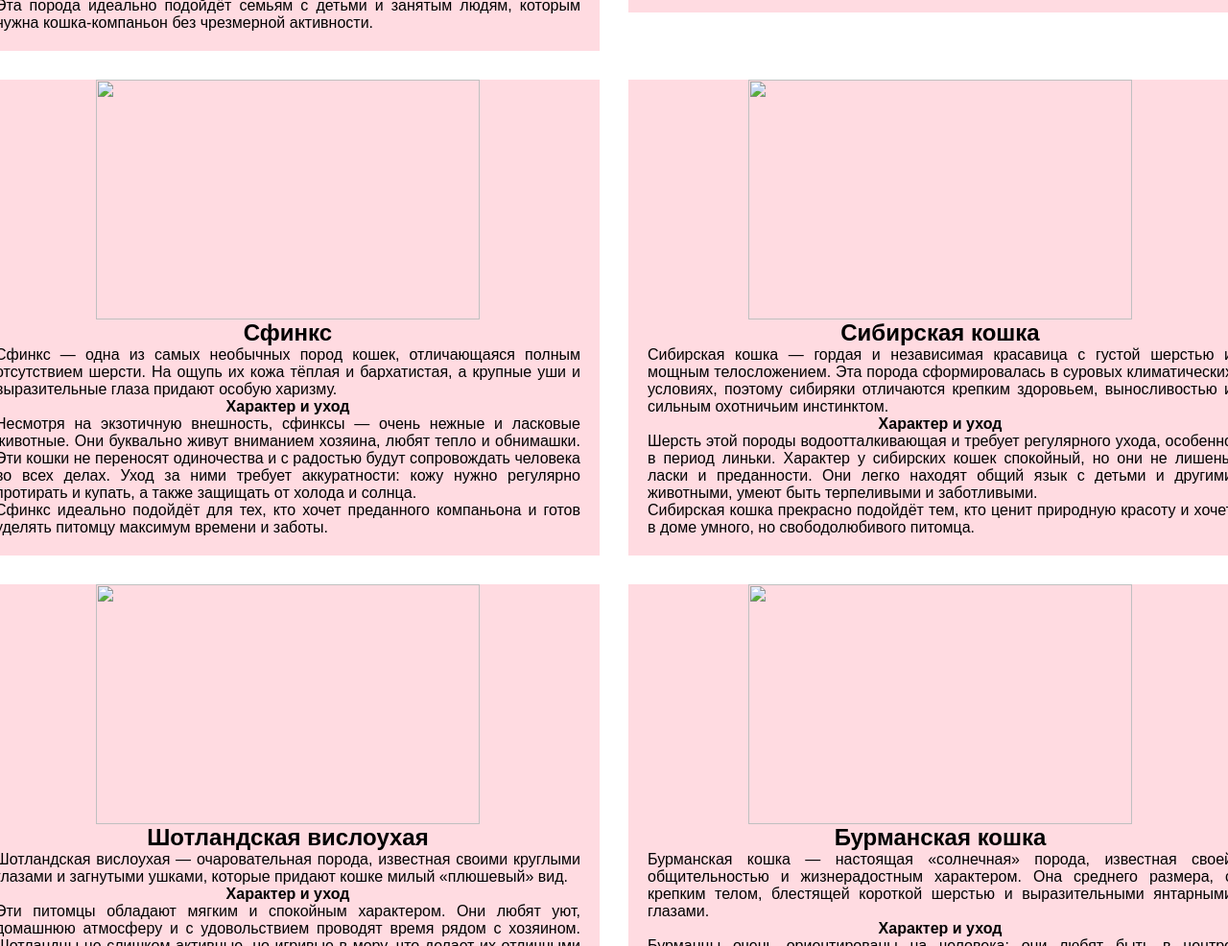
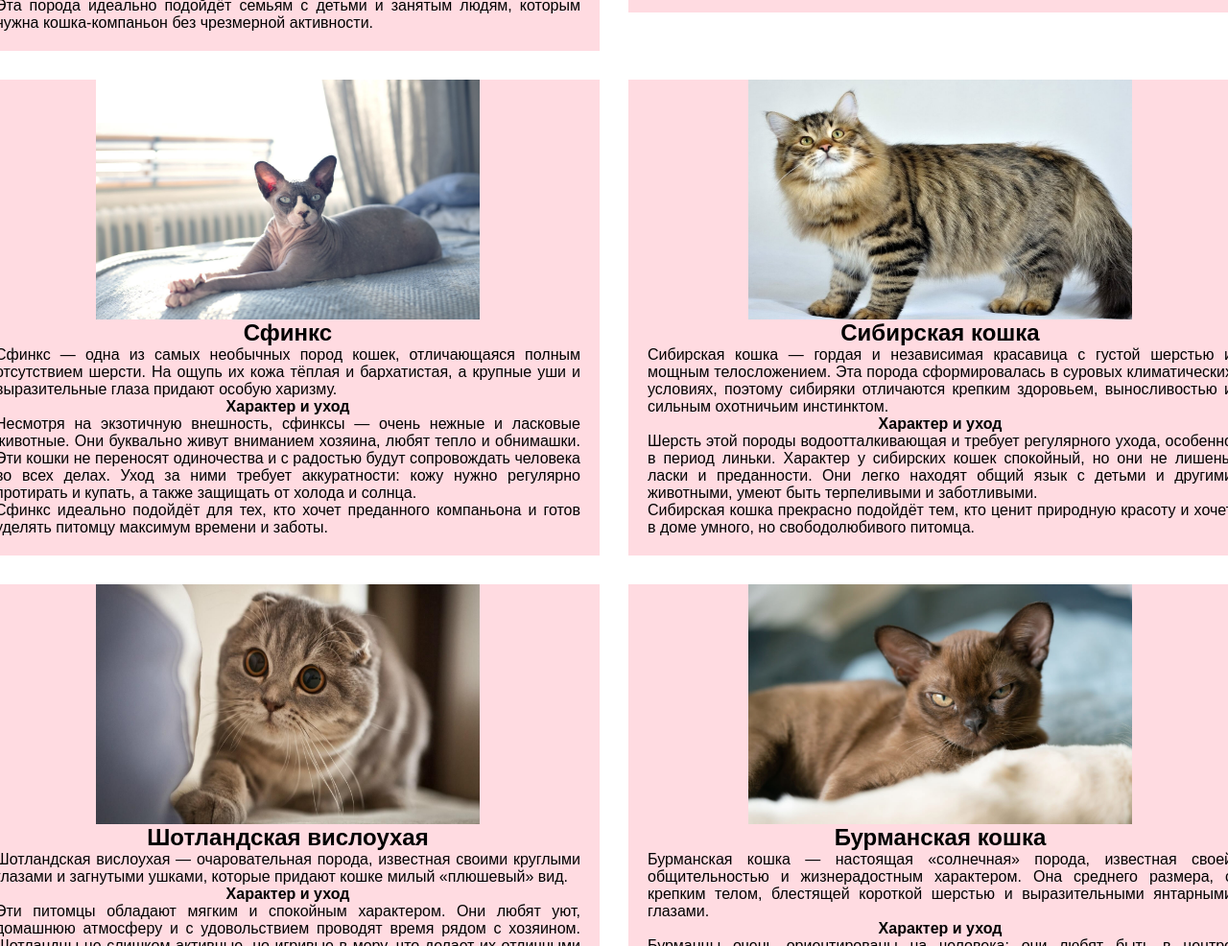
Before and after one commit to MolodoiPancake/111, a plain HTML site: page index.html in a window 1280 px wide. Shown: the part 1814-2800 px from the top of the page at 96% size. Drawn offline with Linux system fonts and the light colour scheme.

Commit message:
Add files via upload

```diff
--- a/index.html
+++ b/index.html
@@ -4,7 +4,6 @@
     <meta charset="UTF-8">
     <meta name="viewport" content="width=device-width, initial-scale=1.0">
     <title>Какую породу кошек выбрать? Советы будещим хозяевам</title>
-    <link rel="stylesheet" href="style.css">
     <style>
 * {
     margin: 0;
@@ -17,7 +16,7 @@ body {
     ;
 }
 .info {
-    background-image: url('image/pexels-francesco-ungaro-96938.jpg');
+    background-image: url('pexels-francesco-ungaro-96938.jpg');
     background-size: cover;                  /* растянуть на весь экран */
     background-position: center;             /* центрировать */
     background-repeat: no-repeat;            /* не повторять */
@@ -161,7 +160,7 @@ body {
         </section>
         <section class="cat2" style="background-color: rgb(255, 219, 225);">
             <div class="cat2_text">
-                <img src="image/cat2.jpg" alt="" style="width: 400px; height: 250px;">
+                <img src="cat2.jpg" alt="" style="width: 400px; height: 250px;">
                 <h2     >Мейн-кун</h2>
                 <p>Мейн-кун — настоящий великан среди домашних кошек, но за внушительными размерами скрывается мягкий и дружелюбный характер. Эти питомцы происходят из США и приспособлены к суровому климату: у них длинная густая шерсть, большие кисточки на ушах и пушистый хвост. Вес взрослого кота может достигать 10–12 кг. </p>
                 <h4>Характер и уход</h4>
@@ -171,7 +170,7 @@ body {
         </section>
         <section class="cat3" style="background-color: rgb(255, 219, 225);">
             <div    class="cat3_text">
-            <img src="image/cat3.jpg" alt="" style="width: 400px; height: 250px;">
+            <img src="cat3.jpg" alt="" style="width: 400px; height: 250px;">
             <h2>Сфинкс </h2>
             <p>Сфинкс — одна из самых необычных пород кошек, отличающаяся полным отсутствием шерсти. На ощупь их кожа тёплая и бархатистая, а крупные уши и выразительные глаза придают особую харизму. </p>
             <h4>Характер и уход</h4>
@@ -181,7 +180,7 @@ body {
         </section>
         <section class="cat4" style="background-color: rgb(255, 219, 225);">
             <div class="cat4_text">
-            <img src="image/cat4.jfif" alt="" style="width: 400px; height: 250px;">
+            <img src="cat4.jfif" alt="" style="width: 400px; height: 250px;">
             <h2>Сибирская кошка </h2>
             <p>Сибирская кошка — гордая и независимая красавица с густой шерстью и мощным телосложением. Эта порода сформировалась в суровых климатических условиях, поэтому сибиряки отличаются крепким здоровьем, выносливостью и сильным охотничьим инстинктом. </p>
             <h4>Характер и уход</h4>
@@ -191,7 +190,7 @@ body {
         </section>
         <section class="cat5" style="background-color: rgb(255, 219, 225);">
             <div class="cat5_text">
-            <img src="image/cat5.jpg" alt="" style="width: 400px; height: 250px;">
+            <img src="cat5.jpg" alt="" style="width: 400px; height: 250px;">
             <h2>Шотландская вислоухая </h2>
             <p>Шотландская вислоухая — очаровательная порода, известная своими круглыми глазами и загнутыми ушками, которые придают кошке милый «плюшевый» вид. </p>
             <h4>Характер и уход</h4>
@@ -201,7 +200,7 @@ body {
         </section>
         <section class="cat6" style="background-color: rgb(255, 219, 225);">
             <div class="cat6_text">
-            <img src="image/cat6.jfif" alt=""   style="width: 400px; height: 250px;" >
+            <img src="cat6.jfif" alt=""   style="width: 400px; height: 250px;" >
             <h2>Бурманская кошка </h2>
             <p>Бурманская кошка — настоящая «солнечная» порода, известная своей общительностью и жизнерадостным характером. Она среднего размера, с крепким телом, блестящей короткой шерстью и выразительными янтарными глазами. </p>
             <h4>Характер и уход</h4>
```
